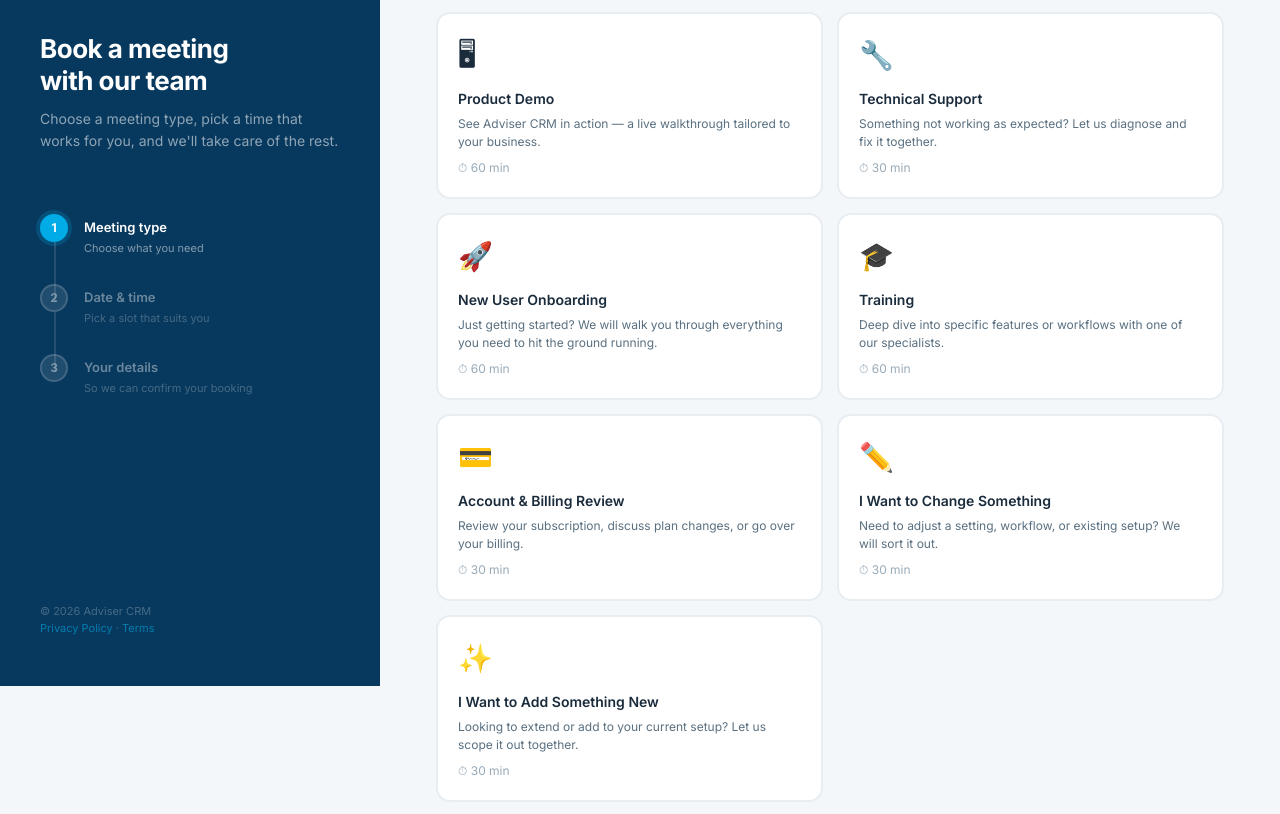
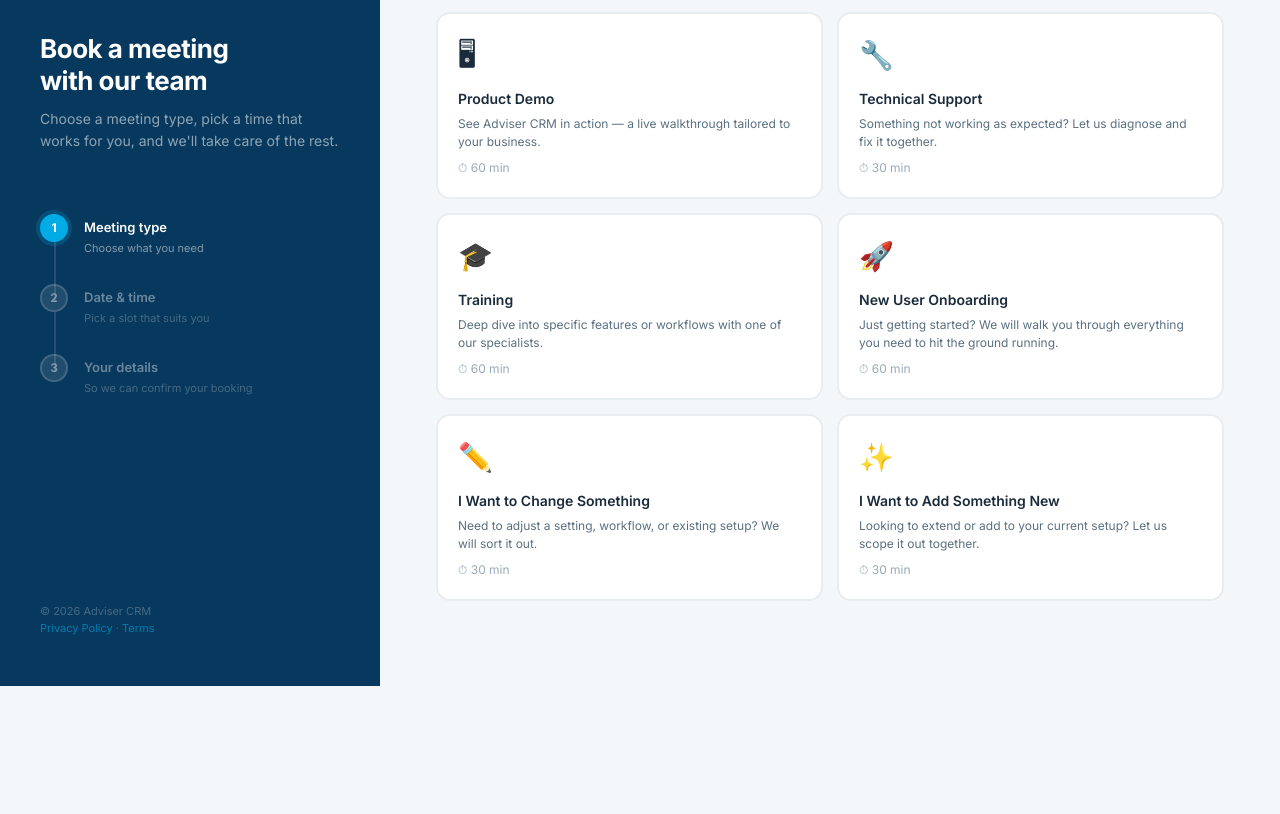
Before and after one commit to Adviser-CRM/adviser-crm-calendar, a plain HTML site: page index.html in a window 1280 px wide. Shown: the part 114-928 px from the top of the page. After the commit the page ends 800 px from the top, so only its background shows below. Drawn offline with Linux system fonts and the light colour scheme.

Commit message:
Reorder meeting types, remove Account & Billing

```diff
--- a/index.html
+++ b/index.html
@@ -866,16 +866,6 @@ var MEETING_TYPES = [
     zohoType: 'Support',
   },
   {
-    id:       'onboarding',
-    name:     'New User Onboarding',
-    desc:     '60 min',
-    sub:      "Just getting started? We will walk you through everything you need to hit the ground running.",
-    icon:     '🚀',
-    duration: 60,
-    adviser:  'adviser_b', // Dennis Nacino
-    zohoType: 'Onboarding',
-  },
-  {
     id:       'training',
     name:     'Training',
     desc:     '60 min',
@@ -886,14 +876,14 @@ var MEETING_TYPES = [
     zohoType: 'Training',
   },
   {
-    id:       'billing',
-    name:     'Account & Billing Review',
-    desc:     '30 min',
-    sub:      'Review your subscription, discuss plan changes, or go over your billing.',
-    icon:     '💳',
-    duration: 30,
-    adviser:  'adviser_a', // Sean Davis
-    zohoType: 'Billing Review',
+    id:       'onboarding',
+    name:     'New User Onboarding',
+    desc:     '60 min',
+    sub:      "Just getting started? We will walk you through everything you need to hit the ground running.",
+    icon:     '🚀',
+    duration: 60,
+    adviser:  'adviser_b', // Dennis Nacino
+    zohoType: 'Onboarding',
   },
   {
     id:       'change',
```
